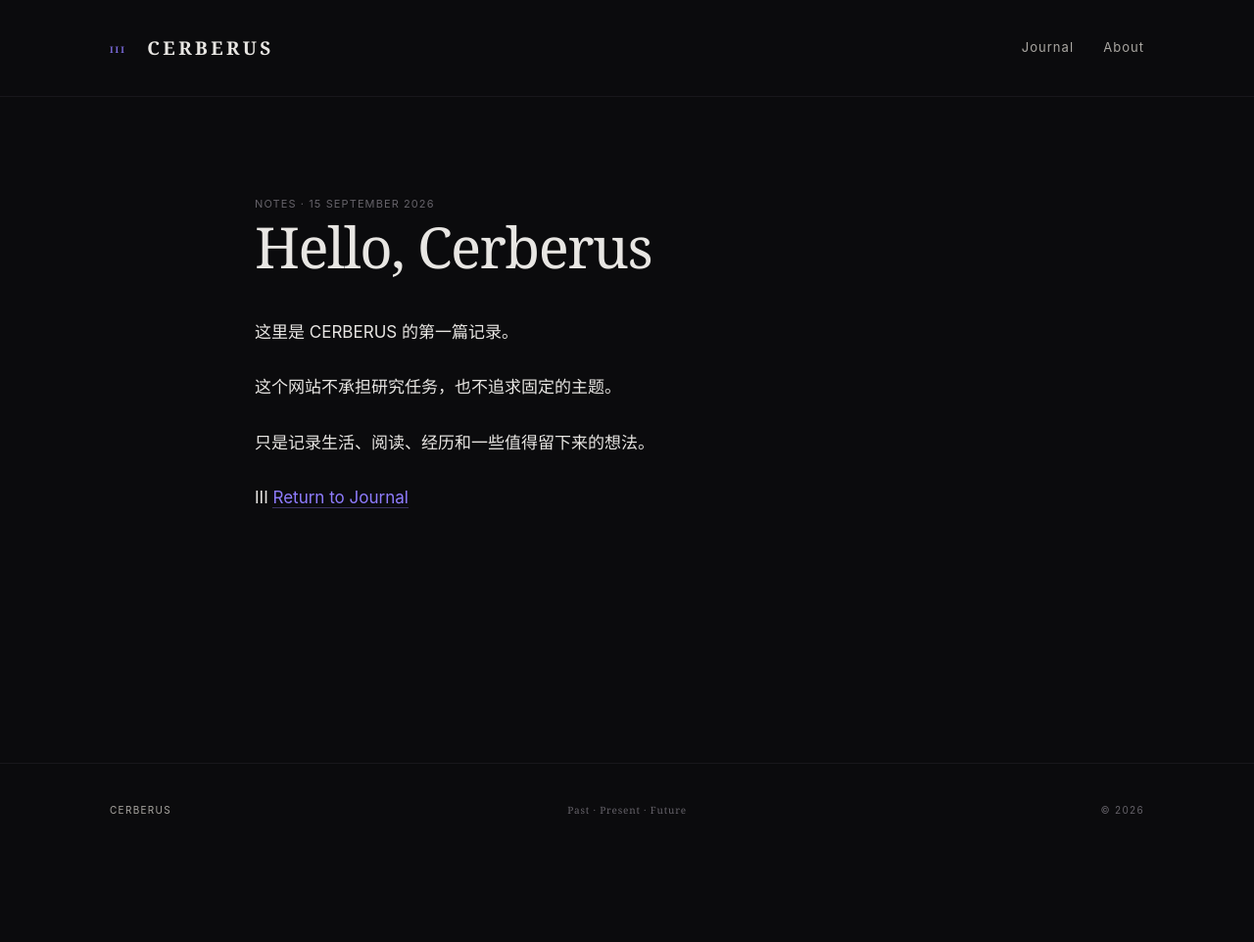
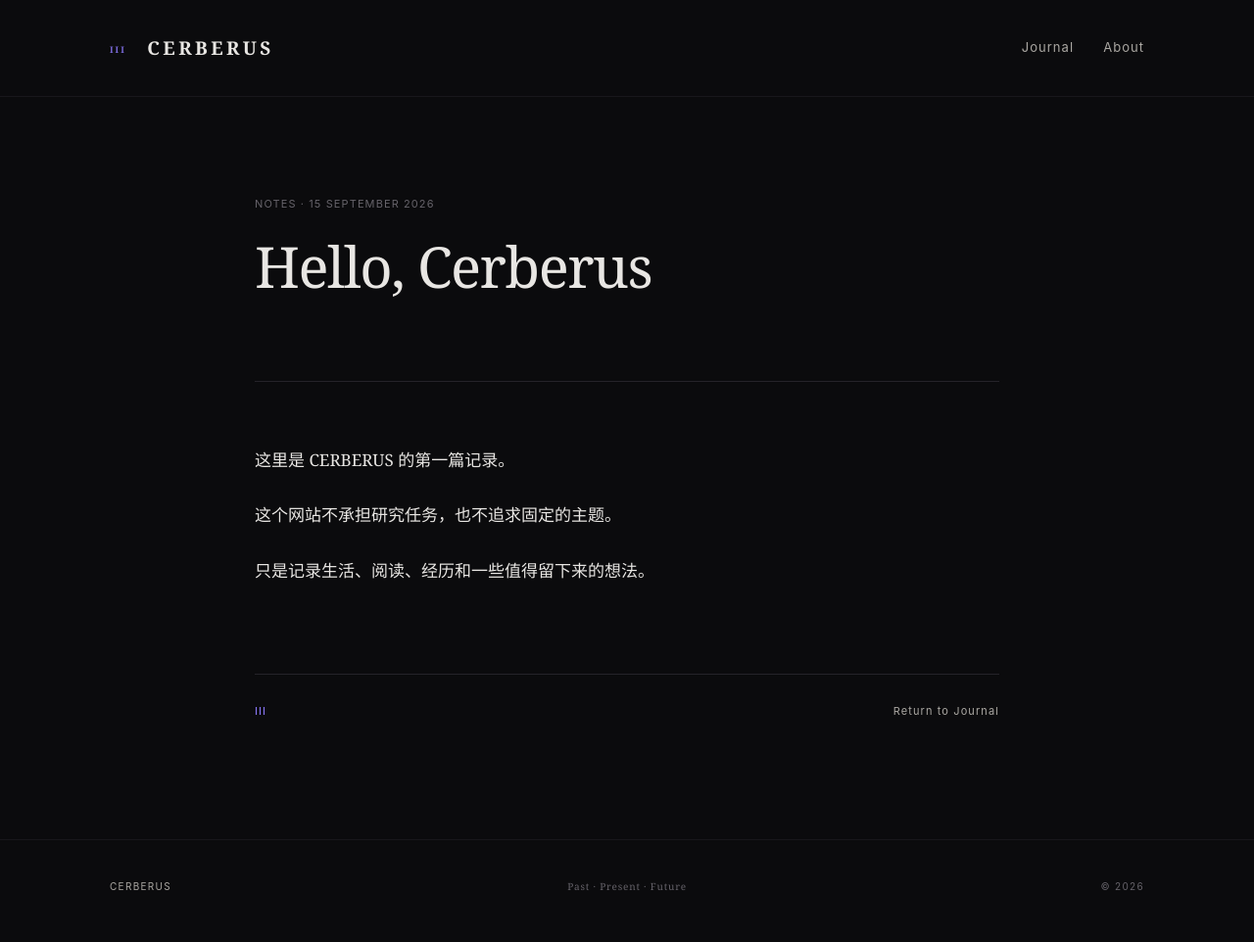
Before and after one commit to D3Capital/cerberus, a Jekyll site: the page built from _posts/2026-09-15-hello-cerberus.md, in a window 1280 px wide. Shown: the whole page at 98% size. Built offline with Jekyll 4.4.1, drawn with Linux system fonts in a browser that asks for light colours; before the commit the page ends 900 px from its top, so only the background shows below that.

Commit message:
Update style.css
Refine CERBERUS article typography

```diff
--- a/assets/css/style.css
+++ b/assets/css/style.css
@@ -458,3 +458,55 @@ a {
     display: none;
   }
 }
+/* =========================================================
+   Post Details
+   ========================================================= */
+
+.post-header {
+  margin-bottom: 65px;
+  padding-bottom: 45px;
+  border-bottom: 1px solid var(--line);
+}
+
+.post-header .entry-meta {
+  margin-bottom: 20px;
+}
+
+.post-description {
+  max-width: 620px;
+  color: var(--text-soft);
+  font-family: Georgia, "Times New Roman", serif;
+  font-size: 20px;
+}
+
+.post-body {
+  font-family: Georgia, "Times New Roman", "Noto Serif SC", serif;
+}
+
+.post-end {
+  margin-top: 90px;
+  padding-top: 28px;
+
+  border-top: 1px solid var(--line);
+
+  display: flex;
+  justify-content: space-between;
+
+  color: var(--text-dim);
+
+  font-size: 11px;
+  letter-spacing: 0.1em;
+}
+
+.post-end span {
+  color: var(--accent);
+}
+
+.post-end a {
+  color: var(--text-soft);
+  border: 0;
+}
+
+.post-end a:hover {
+  color: var(--accent);
+}
```
